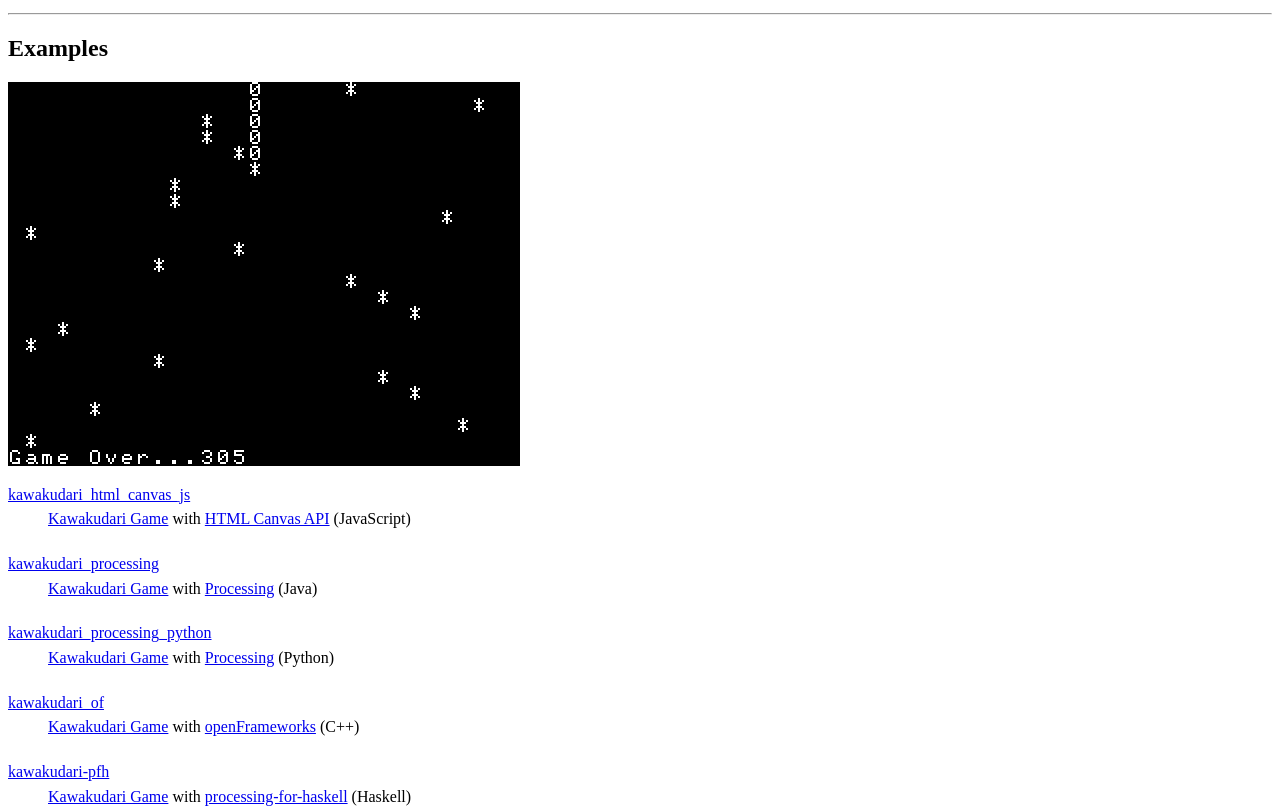
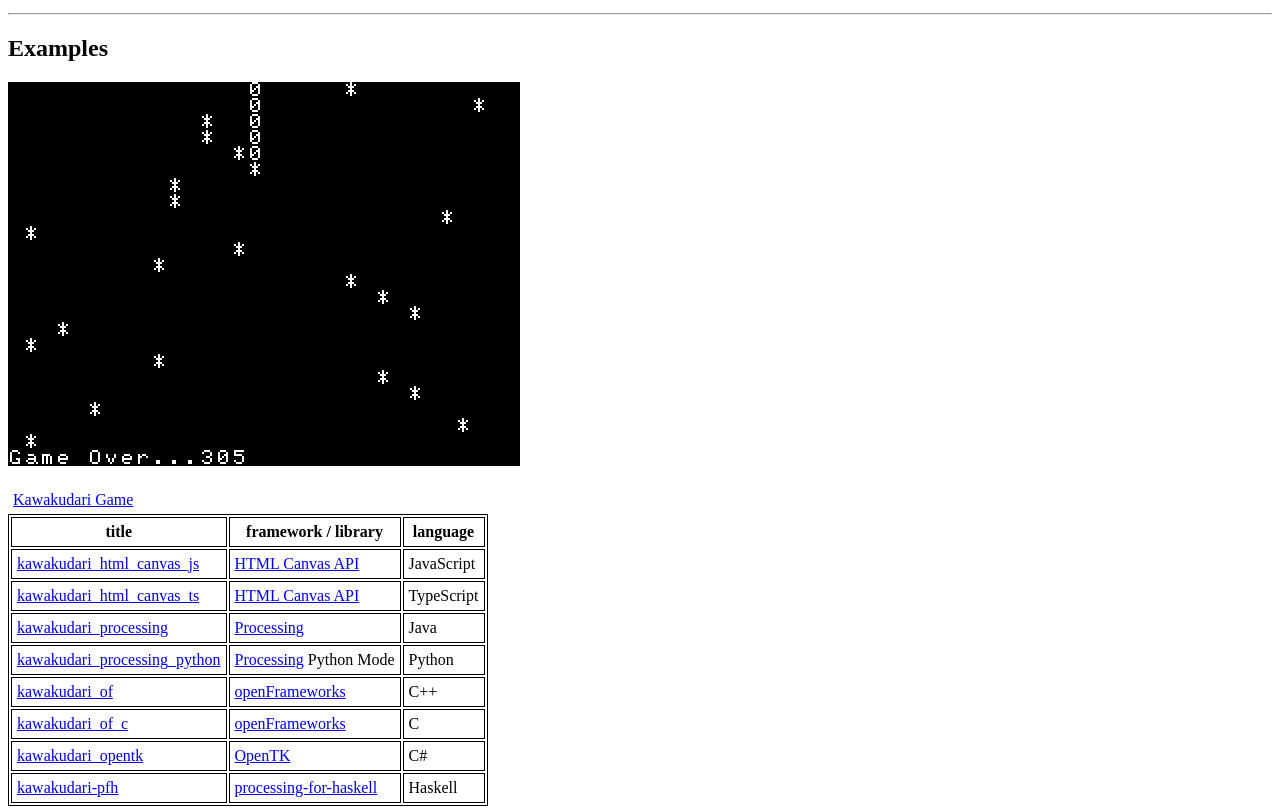
Before and after one commit to mitsuji/ichigojam-font.json, a plain HTML site: page index.html in a window 1280 px wide. Shown: the part 137-949 px from the top of the page. Drawn offline with Linux system fonts and the light colour scheme.

Commit message:
mod: example table

```diff
--- a/index.html
+++ b/index.html
@@ -9,6 +9,12 @@
       }
       dl.examples dd {
 	  margin-bottom:20pt;
+      }
+      table,th,td {
+          border: solid 1px;
+      }
+      caption,th,td {
+	  padding:5px;
       }
     </style>
     <script src="ichigojam.js"></script>
@@ -28,18 +34,56 @@
     <p>
       <canvas id="kawakudari" width="512" height="384"></canvas>
     </p>
-    <dl class="examples">
-      <dt><a href="https://github.com/mitsuji/kawakudari_html_canvas_js">kawakudari_html_canvas_js</a></dt>
-      <dd><a href="https://ichigojam.github.io/print/en/KAWAKUDARI.html">Kawakudari Game</a> with <a href="https://developer.mozilla.org/en-US/docs/Web/API/Canvas_API">HTML Canvas API</a> (JavaScript)</dd>
-      <dt><a href="https://github.com/mitsuji/kawakudari_processing">kawakudari_processing</a></dt>
-      <dd><a href="https://ichigojam.github.io/print/en/KAWAKUDARI.html">Kawakudari Game</a> with <a href="https://processing.org/">Processing</a> (Java)</dd>
-      <dt><a href="https://github.com/mitsuji/kawakudari_processing_python">kawakudari_processing_python</a></dt>
-      <dd><a href="https://ichigojam.github.io/print/en/KAWAKUDARI.html">Kawakudari Game</a> with <a href="https://processing.org/">Processing</a> (Python)</dd>
-      <dt><a href="https://github.com/mitsuji/kawakudari_of">kawakudari_of</a></dt>
-      <dd><a href="https://ichigojam.github.io/print/en/KAWAKUDARI.html">Kawakudari Game</a> with <a href="https://openframeworks.cc/">openFrameworks</a> (C++)</dd>
-      <dt><a href="https://github.com/mitsuji/kawakudari-pfh">kawakudari-pfh</a></dt>
-      <dd><a href="https://ichigojam.github.io/print/en/KAWAKUDARI.html">Kawakudari Game</a> with <a href="https://hackage.haskell.org/package/processing-for-haskell">processing-for-haskell</a> (Haskell)</dd>
-    </dl>
+    <table>
+      <caption style="text-align:left;">
+	<a href="https://ichigojam.github.io/print/en/KAWAKUDARI.html">Kawakudari Game</a>
+      </caption>
+      <tr>
+	<th>title</th>
+	<th>framework / library</th>
+	<th>language</th>
+      </tr>
+      <tr>
+	<td><a href="https://github.com/mitsuji/kawakudari_html_canvas_js">kawakudari_html_canvas_js</a></td>
+	<td><a href="https://developer.mozilla.org/en-US/docs/Web/API/Canvas_API">HTML Canvas API</a></td>
+	<td>JavaScript</td>
+      </tr>
+      <tr>
+	<td><a href="https://github.com/mitsuji/kawakudari_html_canvas_ts">kawakudari_html_canvas_ts</a></td>
+	<td><a href="https://developer.mozilla.org/en-US/docs/Web/API/Canvas_API">HTML Canvas API</a></td>
+	<td>TypeScript</td>
+      </tr>
+      <tr>
+	<td><a href="https://github.com/mitsuji/kawakudari_processing">kawakudari_processing</a></td>
+	<td><a href="https://processing.org/">Processing</a></td>
+	<td>Java</td>
+      </tr>
+      <tr>
+	<td><a href="https://github.com/mitsuji/kawakudari_processing_python">kawakudari_processing_python</a></td>
+	<td><a href="https://processing.org/">Processing</a> Python Mode</td>
+	<td>Python</td>
+      </tr>
+      <tr>
+	<td><a href="https://github.com/mitsuji/kawakudari_of">kawakudari_of</a></td>
+	<td><a href="https://openframeworks.cc/">openFrameworks</a></td>
+	<td>C++</td>
+      </tr>
+      <tr>
+	<td><a href="https://github.com/mitsuji/kawakudari_of_c">kawakudari_of_c</a></td>
+	<td><a href="https://openframeworks.cc/">openFrameworks</a></td>
+	<td>C</td>
+      </tr>
+      <tr>
+	<td><a href="https://github.com/mitsuji/kawakudari_opentk">kawakudari_opentk</a></td>
+	<td><a href="https://opentk.net/">OpenTK</a></td>
+	<td>C#</td>
+      </tr>
+      <tr>
+	<td><a href="https://github.com/mitsuji/kawakudari-pfh">kawakudari-pfh</a></td>
+	<td><a href="https://hackage.haskell.org/package/processing-for-haskell">processing-for-haskell</a></td>
+	<td>Haskell</td>
+      </tr>
+    </table>
     <hr>
 
 
```
